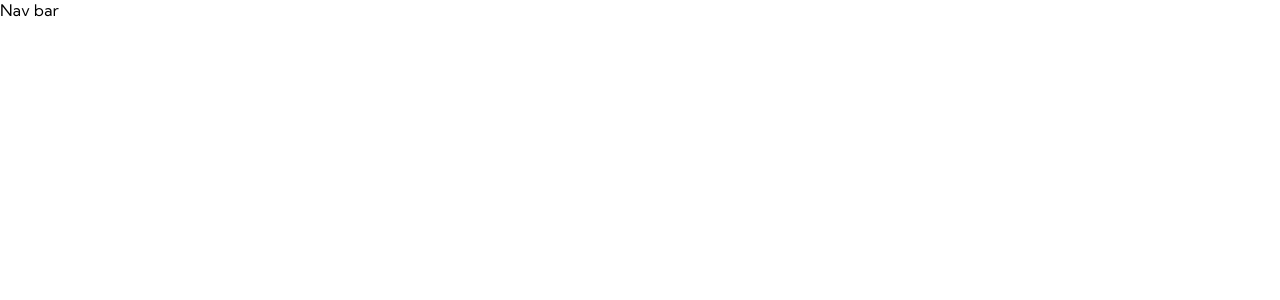
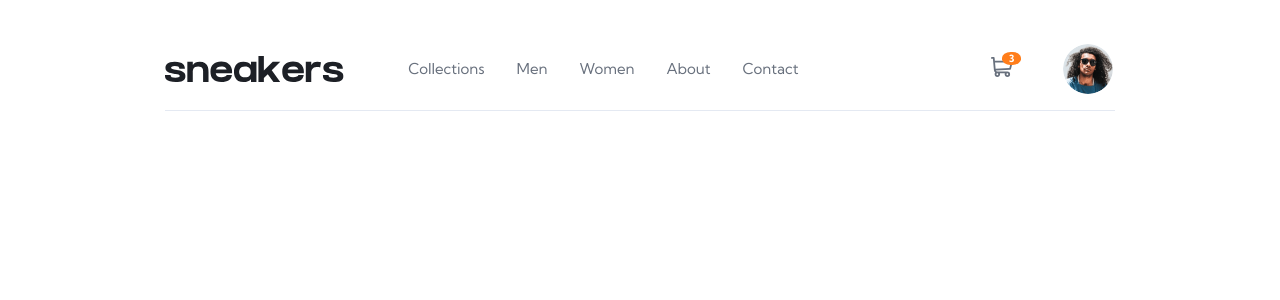
Before and after one commit to sarahfogalin/ecommerce-product-page, a React (Vite) app: page / in a window 1280 px wide. Shown: the top 300 px of the page. Built offline with nearby package versions, Linux system fonts and the light colour scheme.

Commit message:
Desktop nav bar in progress

```diff
--- a/src/App.jsx
+++ b/src/App.jsx
@@ -5,9 +5,9 @@ import NavBar from "./components/NavBar";
 
 function App() {
   return (
-    <>
+    <div className="container">
       <NavBar />
-    </>
+    </div>
   );
 }
 
--- a/src/components/NavBar.jsx
+++ b/src/components/NavBar.jsx
@@ -1,7 +1,37 @@
 import React from "react";
 
+import Logo from "../images/logo.svg";
+import ProfilePhoto from "../images/image-avatar.png";
+
 const NavBar = ({}) => {
-  return <div class="nav_bar">Nav bar</div>;
+  const cartIcon = (
+    <svg width="22" height="20" xmlns="http://www.w3.org/2000/svg">
+      <path d="M20.925 3.641H3.863L3.61.816A.896.896 0 0 0 2.717 0H.897a.896.896 0 1 0 0 1.792h1l1.031 11.483c.073.828.52 1.726 1.291 2.336C2.83 17.385 4.099 20 6.359 20c1.875 0 3.197-1.87 2.554-3.642h4.905c-.642 1.77.677 3.642 2.555 3.642a2.72 2.72 0 0 0 2.717-2.717 2.72 2.72 0 0 0-2.717-2.717H6.365c-.681 0-1.274-.41-1.53-1.009l14.321-.842a.896.896 0 0 0 .817-.677l1.821-7.283a.897.897 0 0 0-.87-1.114ZM6.358 18.208a.926.926 0 0 1 0-1.85.926.926 0 0 1 0 1.85Zm10.015 0a.926.926 0 0 1 0-1.85.926.926 0 0 1 0 1.85Zm2.021-7.243-13.8.81-.57-6.341h15.753l-1.383 5.53Z" />
+    </svg>
+  );
+
+  return (
+    <div className="navbar">
+      <div className="menu-left">
+        <img src={Logo} alt="logo" className="logo-img" />
+        <ul>
+          <li>Collections</li>
+          <li>Men</li>
+          <li>Women</li>
+          <li>About</li>
+          <li>Contact</li>
+        </ul>
+      </div>
+
+      <div className="menu-right">
+        <div className="cart">
+          {cartIcon}
+          <div className="cart-quantity">3</div>
+        </div>
+        <img src={ProfilePhoto} alt="profile-photo" className="profile-photo" />
+      </div>
+    </div>
+  );
 };
 
 export default NavBar;
--- a/src/css/main.css
+++ b/src/css/main.css
@@ -14,4 +14,96 @@ body {
   font-weight: 400;
 }
 
+.navbar {
+  height: 83px;
+  overflow: hidden;
+  border-bottom: 1px solid #e4e9f2;
+  display: flex;
+  justify-content: flex-start;
+  align-items: center;
+}
+.navbar .logo-img {
+  height: 26px;
+}
+.navbar .menu-left {
+  display: flex;
+  align-items: center;
+}
+.navbar .menu-left ul {
+  display: flex;
+  list-style: none;
+  padding: 0;
+  margin: 0;
+}
+.navbar .menu-left ul li {
+  position: relative;
+  font-size: 15px;
+  color: #68707d;
+  line-height: 26px;
+  margin-right: 2rem;
+}
+.navbar .menu-left ul li:first-child {
+  margin-left: 4rem;
+}
+.navbar .menu-left ul li::after {
+  content: "";
+  position: absolute;
+  bottom: -28px;
+  left: 0;
+  width: 100%;
+  height: 4px;
+  background: #ff7d1a;
+  opacity: 0;
+  transition: opacity 0.2s ease-in-out;
+}
+.navbar .menu-left ul li:hover::after {
+  opacity: 1;
+}
+.navbar .menu-right {
+  display: flex;
+  align-items: center;
+  margin-left: auto;
+}
+.navbar .menu-right .cart {
+  position: relative;
+}
+.navbar .menu-right .cart .cart-icon {
+  height: 20px;
+}
+.navbar .menu-right .cart .cart-quantity {
+  height: 13px;
+  width: 19px;
+  background-color: #ff7d1a;
+  color: #ffffff;
+  font-size: 10px;
+  font-weight: 700;
+  display: flex;
+  justify-content: center;
+  border-radius: 45%;
+  position: absolute;
+  top: -5px;
+  right: -8px;
+}
+.navbar .menu-right .cart svg {
+  fill: #68707d;
+  transition: fill 0.2s ease-in-out;
+}
+.navbar .menu-right .cart svg:hover {
+  fill: rgb(29, 32, 37);
+}
+.navbar .menu-right .profile-photo {
+  height: 50px;
+  margin-left: 3rem;
+  border-radius: 100%;
+  border: 2px solid transparent;
+  transition: border 0.2s ease-out;
+}
+.navbar .menu-right .profile-photo:hover {
+  border: 2px solid #ff7d1a;
+}
+
+.container {
+  padding: 1.7rem 10.3rem;
+}
+
 /*# sourceMappingURL=main.css.map */
--- /dev/null
+++ b/src/sass/components/_navbar.scss
@@ -0,0 +1,102 @@
+.navbar {
+  height: 83px;
+  overflow: hidden;
+  border-bottom: 1px solid $light-grey;
+  display: flex;
+  justify-content: flex-start;
+  align-items: center;
+
+  .logo-img {
+    height: 26px;
+  }
+
+  .menu-left {
+    display: flex;
+    align-items: center;
+    ul {
+      display: flex;
+      list-style: none;
+      padding: 0;
+      margin: 0;
+
+      li {
+        position: relative;
+        font-size: 15px;
+        color: $dark-greyish-blue;
+        line-height: 26px;
+        margin-right: 2rem;
+
+        &:first-child {
+          margin-left: 4rem;
+        }
+
+        // Hover Effect Using Pseudo-Element
+        &::after {
+          content: "";
+          position: absolute;
+          bottom: -28px; // border rests at bottom of nav bar
+          left: 0;
+          width: 100%;
+          height: 4px;
+          background: $orange;
+          opacity: 0;
+          transition: opacity 0.2s ease-in-out;
+        }
+
+        &:hover::after {
+          opacity: 1;
+        }
+      }
+    }
+  }
+
+  .menu-right {
+    display: flex;
+    align-items: center;
+    margin-left: auto;
+
+    .cart {
+      position: relative;
+
+      .cart-icon {
+        height: 20px;
+      }
+
+      .cart-quantity {
+        height: 13px;
+        width: 19px;
+        background-color: $orange;
+        color: $white;
+        font-size: 10px;
+        font-weight: 700;
+        display: flex;
+        justify-content: center;
+        border-radius: 45%;
+        position: absolute;
+        top: -5px;
+        right: -8px;
+      }
+
+      svg {
+        fill: $dark-greyish-blue;
+        transition: fill 0.2s ease-in-out;
+
+        &:hover {
+          fill: $very-dark-blue;
+        }
+      }
+    }
+
+    .profile-photo {
+      height: 50px;
+      margin-left: 3rem;
+      border-radius: 100%;
+      border: 2px solid transparent;
+      transition: border 0.2s ease-out;
+
+      &:hover {
+        border: 2px solid $orange;
+      }
+    }
+  }
+}
--- a/src/sass/main.scss
+++ b/src/sass/main.scss
@@ -1,5 +1,8 @@
 @import "abstracts/variables";
 
 @import "base/base";
+@import "base/typography";
 
-@import "base/typography";
+@import "components/navbar";
+
+@import "pages/home";
--- /dev/null
+++ b/src/sass/pages/_home.scss
@@ -0,0 +1,3 @@
+.container {
+  padding: 1.7rem 10.3rem;
+}
--- a/vite.config.js
+++ b/vite.config.js
@@ -1,7 +1,7 @@
-import { defineConfig } from 'vite'
-import react from '@vitejs/plugin-react-swc'
+import { defineConfig } from "vite";
+import react from "@vitejs/plugin-react-swc";
 
 // https://vite.dev/config/
 export default defineConfig({
   plugins: [react()],
-})
+});
```
Also changed, not shown: src/sass/abstracts/_variables.scss (+9 -8 lines), 2 other files (tests, documents, lock files or other folders).
